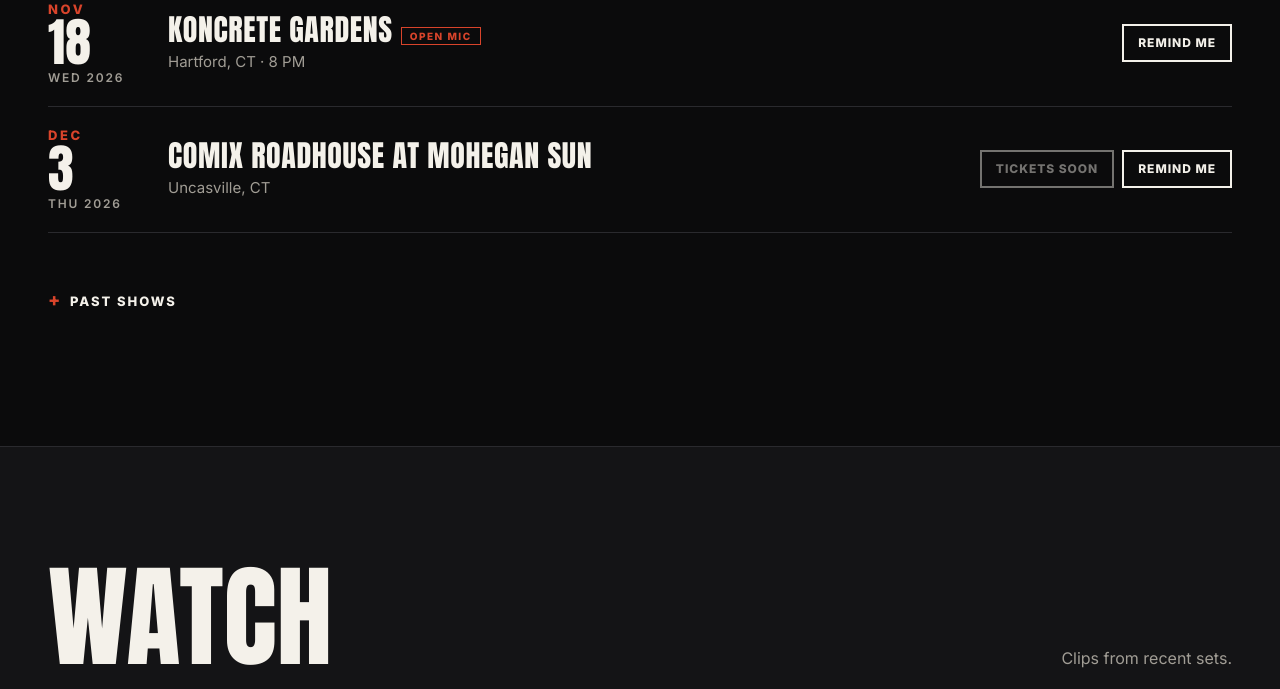
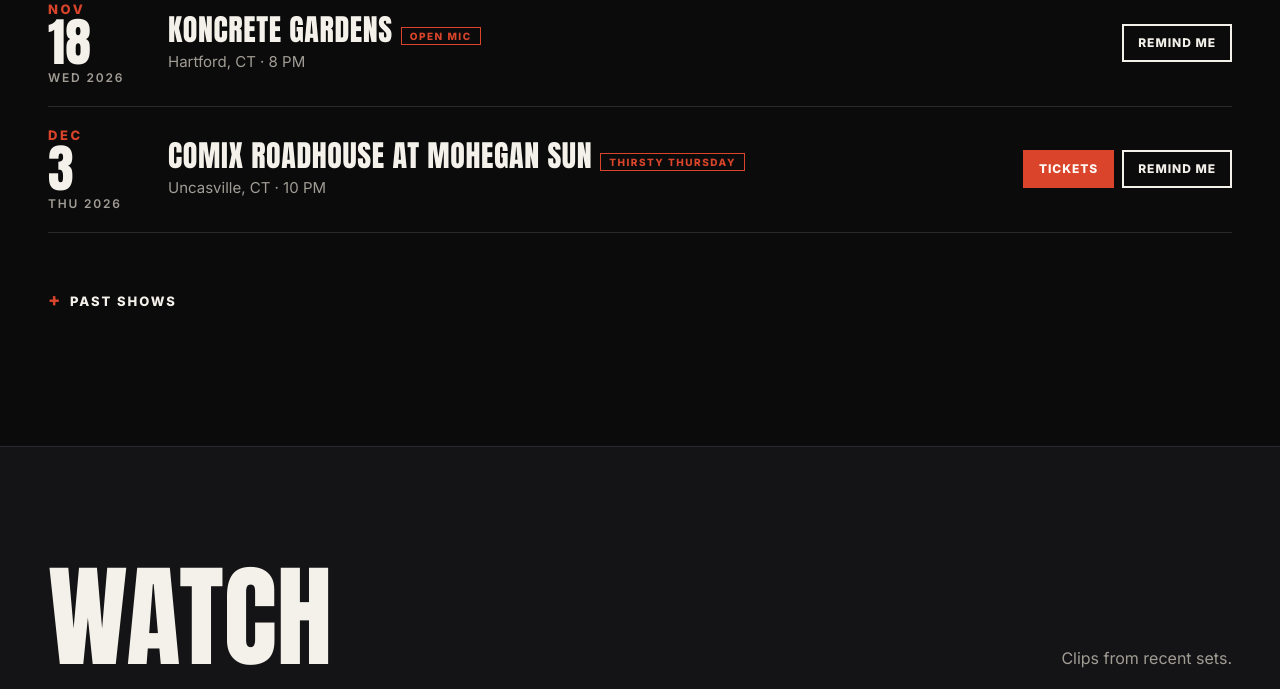
Before and after one commit to Nanoparticalmasterwizard/Test-Bill-Wernicki-comedy, a plain HTML site: page index.html in a window 1280 px wide. Shown: the part 1251-1940 px from the top of the page. Drawn offline with Linux system fonts and the light colour scheme.

Commit message:
Dec 3 Comix Roadhouse: Thirsty Thursday 10 PM with ticket link (#49)
Co-authored-by: Claude <noreply@anthropic.com>

```diff
--- a/content.js
+++ b/content.js
@@ -28,7 +28,7 @@ window.SITE = {
   shows: [
     { date: "2026-11-18", venue: "Toyo Hibachi & Asian Fusion",    city: "Colchester, CT", note: "Open mic", time: "19:00", tickets: false, setMinutes: 7 },
     { date: "2026-11-18", venue: "Koncrete Gardens",               city: "Hartford, CT", note: "Open mic", time: "20:00", tickets: false, setMinutes: 10 },
-    { date: "2026-12-03", venue: "Comix Roadhouse at Mohegan Sun", city: "Uncasville, CT", note: "", ticketUrl: "", setMinutes: 10 },
+    { date: "2026-12-03", venue: "Comix Roadhouse at Mohegan Sun", city: "Uncasville, CT", note: "Thirsty Thursday", time: "22:00", ticketUrl: "https://events.leapevents.com/event/thirsty-thursday-dec2026lclaj0q", setMinutes: 10 },
 
     // Past shows (fans can mark these "I was there")
     { date: "2026-09-24", venue: "Comix Roadhouse",                city: "Uncasville, CT", note: "", setMinutes: 5 },  // from Instagram; set length is a guess
--- a/index.html
+++ b/index.html
@@ -236,7 +236,7 @@
     <a href="#top">Back to top ↑</a>
   </footer>
 
-  <script src="content.js?v=18"></script>
+  <script src="content.js?v=19"></script>
   <script src="script.js?v=19"></script>
   <script src="signup.js?v=10"></script>
 </body>
```
Also changed, not shown: join/index.html (+1 -1 lines).
